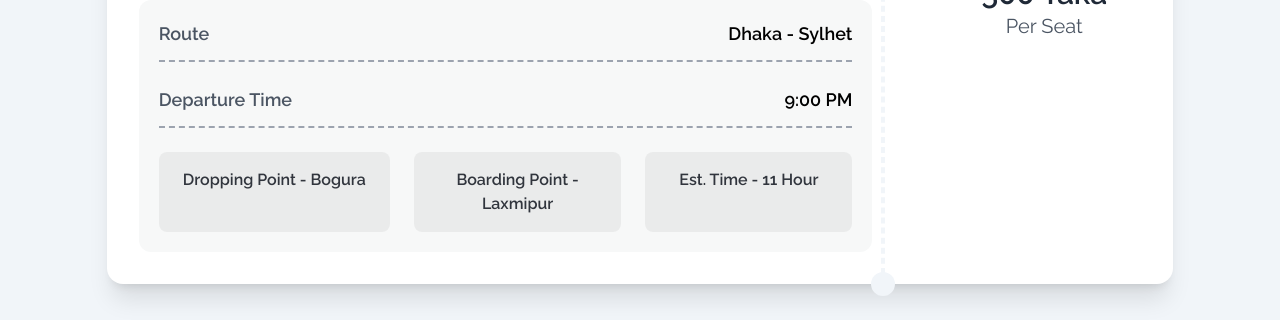
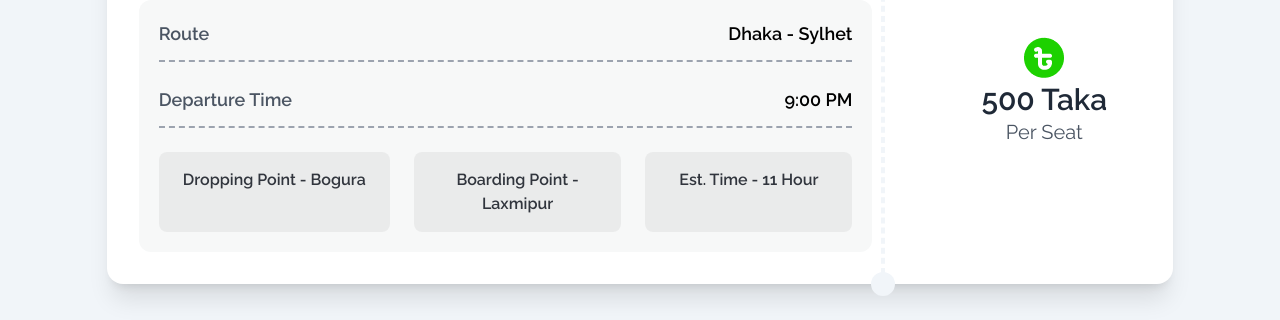
Before and after one commit to inzamulhaque1/bus-ticket, a plain HTML site: page index.html in a window 1280 px wide. Shown: the part 1487-1807 px from the top of the page. Drawn offline with nearby package versions, Linux system fonts and the light colour scheme.

Commit message:
nav , hero , ticket , coupon complete

```diff
--- a/index.html
+++ b/index.html
@@ -243,6 +243,8 @@
                                         </div>
                                     </div>
 
+                                    <!-- Seat Number -->
+
                                     <div class="flex items-center p-4 rounded-lg bg-[#1DD10026] ">
                                         <img src="./images/seat-green.png" alt="">
                                         <p class="ml-3 text-[#1DD100] font-semibold">
@@ -297,12 +299,14 @@
 
                             </div>
 
-                            <div class=" col-span-2 ">
+                            <div class=" col-span-2 flex items-center justify-center ">
+
                                 <div class="flex flex-col justify-center items-center">
                                     <img src="./images/fare.png" alt="">
                                     <h2 class="card-title text-3xl">500 Taka</h2>
                                     <p class="text-xl text-gray-600">Per Seat</p>
                                 </div>
+
                             </div>
 
 
```
